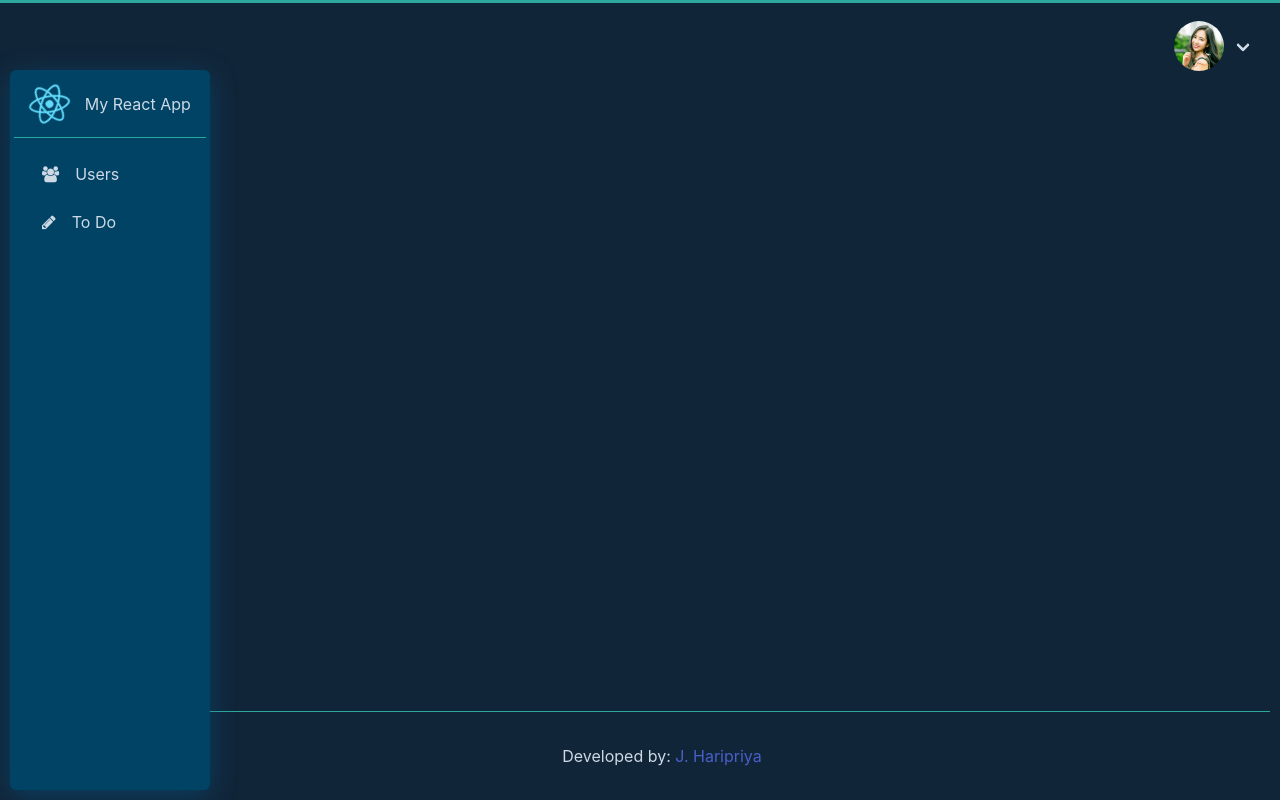
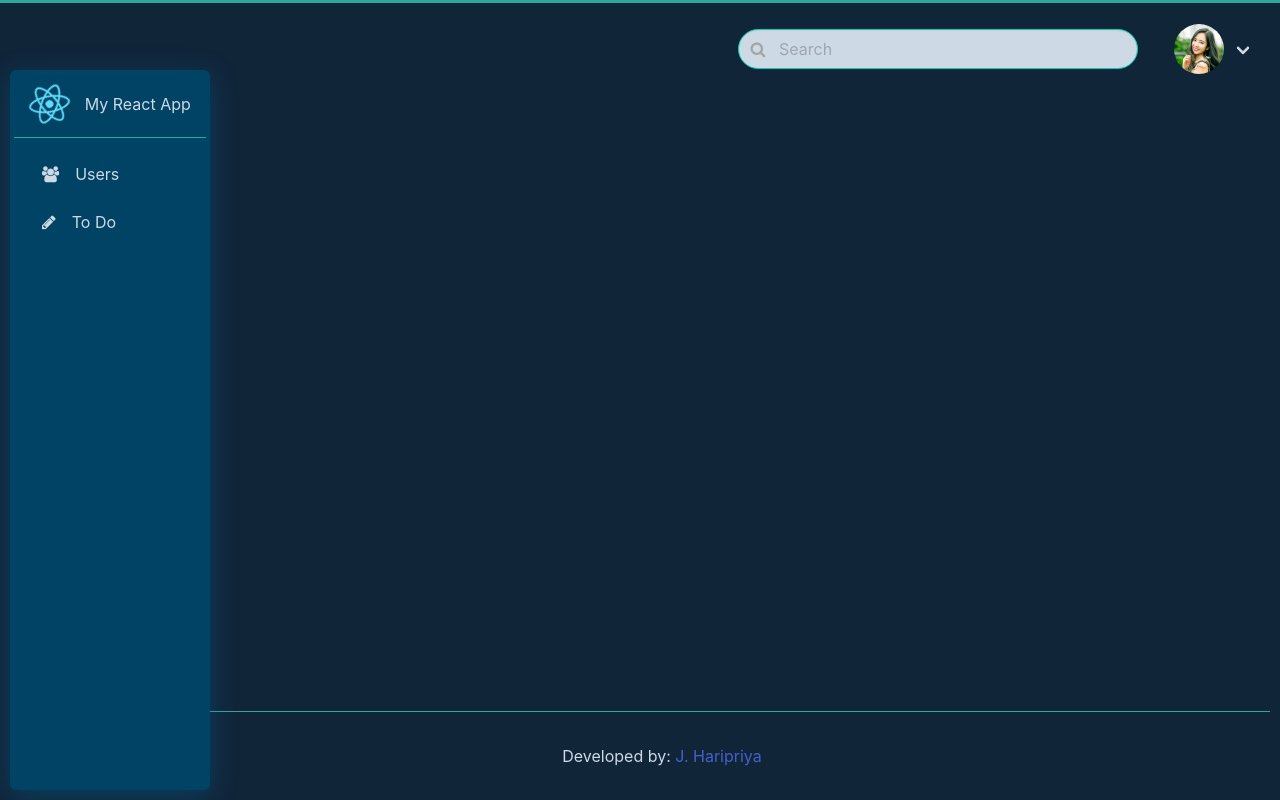
Before and after one commit to HaripriyaJ/React-Practise-App, a React (Create React App) app: page /login in a window 1280 px wide. Both pictures are taken after typing "name@example.com", "Sample123" into the empty fields and a click on the button "Login". Built offline with nearby package versions, Linux system fonts and the light colour scheme.

Commit message:
Add search field

```diff
--- a/src/common/components/header/Header.scss
+++ b/src/common/components/header/Header.scss
@@ -6,24 +6,21 @@
     z-index: 0;
     border-top: 3px solid $HIGHLIGHT_COLOR;
 
-    * { background-color: $PRIMARY_COLOR; }
-
     &-end {
         margin-right: 1rem;
     }
 
     &-link {
         color: $FONT_COLOR_DEFAULT !important;
+        &:hover {
+            background-color: $SECONDARY_COLOR !important;
+        }
     }
 
     &-link:not(.is-arrowless)::after {
         border-color: $FONT_COLOR_DEFAULT;
         margin-top: -.375em;
         right: 1em;
-    }
-
-    &-link:hover {
-        background-color: $SECONDARY_COLOR !important;
     }
 
     &-menu {
@@ -33,6 +30,10 @@
     &-dropdown {
         border-radius: 5px;
         border: 1px solid $HIGHLIGHT_COLOR;
+        background-color: $FONT_COLOR_DEFAULT;
+        .navbar-item:hover * {
+            color: $HIGHLIGHT_COLOR;
+        }
     }
 
     &-burger {
@@ -41,12 +42,6 @@
 
     &-item {
         cursor: pointer;
-        color: $FONT_COLOR_DEFAULT !important;
-        &:hover {
-            color: $FONT_COLOR_DEFAULT;
-            text-shadow: 1px 1px 5px $HIGHLIGHT_COLOR;
-        }
-
         & img {
             max-height: 50px;
             border-radius: 50%;
@@ -57,3 +52,13 @@
 .profile-options {
     padding: 5px 10px 5px 5px;
 }
+
+input[type="text"] {
+    border-radius: 25px;
+    width: 400px;
+    background-color: $FONT_COLOR_DEFAULT !important;
+}
+
+.control.has-icons-left .icon {
+    color: #a7a4a4;
+}
--- a/src/common/components/header/Header.tsx
+++ b/src/common/components/header/Header.tsx
@@ -1,4 +1,5 @@
 import React from 'react';
+import SearchField from '../search-field/SearchField';
 import './Header.scss';
 
 function Header() {
@@ -11,6 +12,7 @@ function Header() {
             </div>
             <div id="userProfileOptions" className="navbar-menu">
                 <div className="navbar-end">
+                    <div className="navbar-item"> <SearchField /> </div>
                     <div className="navbar-item has-dropdown is-hoverable">
                         <span className="navbar-link profile">
                             <img src="/assets/images/tania.jpg" alt="Profile" />
@@ -20,7 +22,6 @@ function Header() {
                                 <i className="fa fa-user profile-options"></i>
                                 My Profile
                             </span>
-                            <hr className="navbar-divider" />
                             <span className="navbar-item">
                                 <i className="fa fa-sign-out profile-options"></i>
                                 Logout
--- /dev/null
+++ b/src/common/components/search-field/SearchField.scss
@@ -0,0 +1,6 @@
+.panel {
+    &-block:not(:last-child),
+    &-tabs:not(:last-child) {
+        border-bottom: none !important;
+    }
+}
--- a/src/common/components/search-field/SearchField.tsx
+++ b/src/common/components/search-field/SearchField.tsx
@@ -1,7 +1,17 @@
 import React from 'react';
+import './SearchField.scss';
 
 function SearchField() {
-    return <input type="text" placeholder="Primary input" />
+    return (
+        <div className="panel-block">
+            <p className="control has-icons-left">
+                <input className="input is-primary" type="text" placeholder="Search" />
+                <span className="icon is-left">
+                    <i className="fa fa-search" aria-hidden="true"></i>
+                </span>
+            </p>
+        </div>
+    )
 }
 
 export default SearchField;
```
